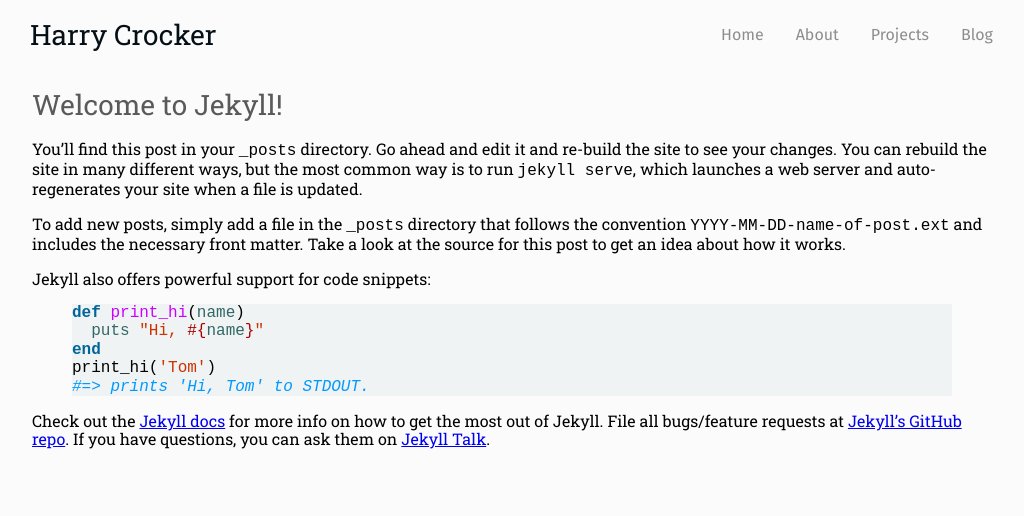
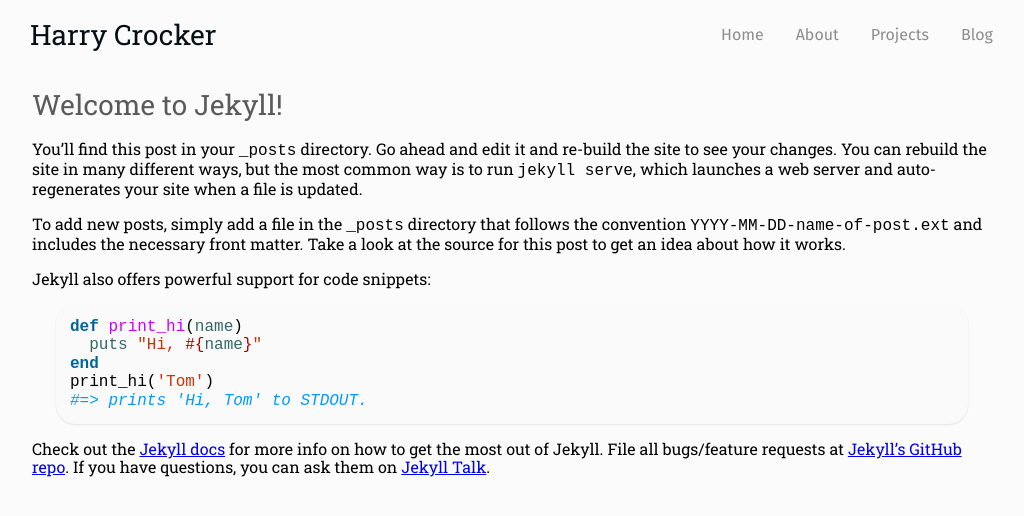
Before and after one commit to h-crocker/h-crocker.github.io, a Jekyll site: the page built from _posts/2019-06-10-welcome-to-jekyll.md, in a window 1280 px wide. Shown: the top 516 px of the page, without its empty margins (128-1152 px from the left). Built offline with Jekyll 4.4.1, drawn with Linux system fonts in a browser that asks for light colours.

Commit message:
post mobile margin reduction

```diff
--- /dev/null
+++ b/_includes/svg/arrow-left.html
@@ -0,0 +1,5 @@
+<svg style="width:24px;height:24px"
+     viewBox="0 0 24 24"
+     fill="#000000">
+    <path d="M20,11V13H8L13.5,18.5L12.08,19.92L4.16,12L12.08,4.08L13.5,5.5L8,11H20Z" />
+</svg>
--- a/_layouts/base.html
+++ b/_layouts/base.html
@@ -14,7 +14,7 @@
 
         <!-- PAGE CONTENT -->
 
-        <div class="wrapper {{ page.title | downcase }}">
+        <div class="wrapper {% if page.layout != "post" %}{{ page.title | downcase }}{% else %}post{% endif %}">
             <div class="content-wrapper">
 
                 {{ content }}
--- a/_layouts/post.html
+++ b/_layouts/post.html
@@ -1,6 +1,8 @@
 ---
 layout: default
 ---
+<!-- <div class="back-button">{%- include svg/arrow-left.html -%}</div> -->
+
 <h1>{{ page.title }}</h1>
 
 {{ content }}
--- a/_sass/default.scss
+++ b/_sass/default.scss
@@ -56,15 +56,20 @@ header h1 {
 }
 
 // code blocks
-pre.highlight {
+pre.highlight, .highlight pre {
   overflow-x: auto;
   box-shadow: $card-shadow;
   border-radius: 20px;
   padding: 14px;
+  background-color: $card-background !important;
 }
 
-div.highlight {
+div.highlight, figure.highlight {
   background: $transparent;
+}
+
+figure.highlight {
+  margin: 16px 24px;
 }
 
 // cards
@@ -308,10 +313,44 @@ div.highlight {
   color: $button-foreground;
 }
 
+.back-button svg {
+  fill: $foreground;
+  width: 32px !important;
+  height: 32px !important;
+}
+
+@include phone {
+  .back-button {
+    position: fixed;
+    top: 0px;
+    z-index: 100;
+  }
+}
+
+@include tablet {
+  .back-button {
+    position: sticky;
+    top: 9px;
+    z-index: 100;
+    margin-top: -44px;
+    width: 32px;
+  }
+
+  .back-button svg {
+    fill: $nav-foreground;
+  }
+}
+
 // Media Queries
 @include all-phones {
   body {
     padding-bottom: $bottom-nav-height + 1em;
+  }
+
+  @include post {
+    h1:first-of-type {
+      margin-top: 0;
+    }
   }
 }
 
--- a/_sass/variables.scss
+++ b/_sass/variables.scss
@@ -81,3 +81,9 @@ $box-shadow-transition: box-shadow linear 250ms;
     @content;
   }
 }
+
+@mixin post {
+  .post {
+    @content;
+  }
+}
```
